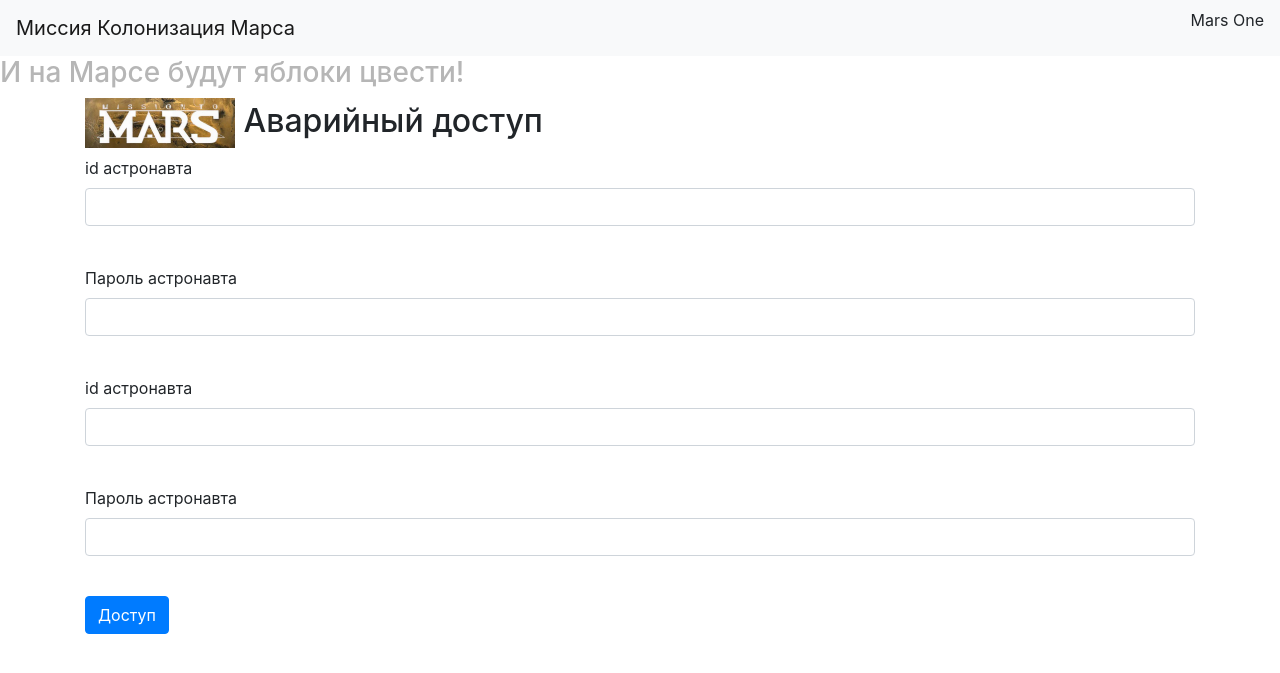
After one commit to Rinardik/flask_yandex, a Flask app: page /login in a window 1280 px wide. The commit adds this page. Shown: the top 673 px of the page. Run offline with Flask 3, Linux system fonts and the light colour scheme; some libraries are stand-ins or nearby versions.

Commit message:
Двойная защита

```diff
--- a/server.py
+++ b/server.py
@@ -1,67 +1,190 @@
-from flask import Flask, render_template_string
+from flask import Flask, request, url_for, redirect, render_template
+from wtforms import StringField, PasswordField, SubmitField
+from flask_wtf import FlaskForm
+from wtforms.validators import DataRequired
 
 app = Flask(__name__)
-app.config['STATIC_FOLDER'] = 'static'
+app.config['SECRET_KEY'] = 'yandexlyceum_secret_key'
 
-@app.route('/')
 def index():
-    images = [
-        'img/mars1.jpg',
-        'img/mars2.jpg',
-        'img/mars3.jpg'
-    ]
-    html_template = '''
-    <!doctype html>
-    <html lang="en">
-    <head>
-        <meta charset="utf-8">
-        <title>Пейзажи Марса</title>
-        <meta name="viewport" content="width=device-width, initial-scale=1">
-        <!-- Bootstrap CSS -->
-        <link href="https://cdn.jsdelivr.net/npm/bootstrap@5.0.0-beta1/dist/css/bootstrap.min.css"
-              rel="stylesheet"
-              integrity="sha384-giJF6kkoqNQ00vy+HMDP7azOuL0xtbfIcaT9wjKHr8RbDVddVHyTfAAsrekwKmP1"
-              crossorigin="anonymous">
-        <!-- Custom CSS -->
-        <link rel="stylesheet" type="text/css" href="{{ url_for('static', filename='css/style.css') }}" />
-    </head>
-    <body>
-        <div class="container mt-5">
-            <h1 class="text-center mb-4">Пейзажи Марса</h1>
-            <div id="marsCarousel" class="carousel slide" data-bs-ride="carousel">
-                <div class="carousel-indicators">
-                    {% for i in range(images|length) %}
-                        <button type="button" data-bs-target="#marsCarousel" data-bs-slide-to="{{ i }}"
-                                {% if i == 0 %}class="active"{% endif %} aria-current="true"
-                                aria-label="Slide {{ i + 1 }}"></button>
-                    {% endfor %}
-                </div>
-                <div class="carousel-inner rounded">
-                    {% for image in images %}
-                        <div class="carousel-item {% if loop.first %}active{% endif %}">
-                            <img src="{{ url_for('static', filename=image) }}" class="d-block w-100" alt="Пейзаж Марса">
+    return "Привет, Яндекс!"
+
+
+class LoginForm(FlaskForm):
+    id_astr = StringField('id астронавта', validators=[DataRequired()])
+    password_astr = PasswordField('Пароль астронавта', validators=[DataRequired()])
+    id_kap = StringField('id астронавта', validators=[DataRequired()])
+    password_kap = PasswordField('Пароль астронавта', validators=[DataRequired()])
+    submit = SubmitField('Доступ')
+
+@app.route('/login', methods=['GET', 'POST'])
+def login():
+    form = LoginForm()
+    if form.validate_on_submit():
+        return redirect('/success')
+    return render_template('login.html', title='Авторизация', form=form)
+
+@app.route('/selection', methods=['POST', 'GET'])
+def form_sample():
+    if request.method == 'GET':
+        return f'''<!doctype html>
+        <html lang="en">
+        <html lang="en">
+            <head>
+            <meta charset="utf-8">
+            <meta name="viewport" content="width=device-width, initial-scale=1, shrink-to-fit=no">
+            <link rel="stylesheet"
+            href="https://cdn.jsdelivr.net/npm/bootstrap@5.0.0-beta1/dist/css/bootstrap.min.css"
+            integrity="sha384-giJF6kkoqNQ00vy+HMDP7azOuL0xtbfIcaT9wjKHr8RbDVddVHyTfAAsrekwKmP1"
+            crossorigin="anonymous">
+            <link rel="stylesheet" type="text/css" href="{url_for('static', filename='css/style.css')}" />
+            <title>Анкета претендента</title>
+            </head>
+        <body>
+            <div class="container mt-5">
+                <h1 class="page">Анкета претендента</h1>
+                <h3 class="page">на участие в миссии</h3>
+                <form class="login_form" method="post">
+                    <div class="mb-3">
+                        <input type="password" class="form-control" id="password" placeholder="Введите фамилию" name="password">
+                    </div>
+                    <div class="mb-3">
+                        <input type="email" class="form-control" id="email" aria-describedby="emailHelp" placeholder="Введите имя" name="email">
+                    </div>
+                    <div class="mb-3">
+                        <input type="password" class="form-control" id="password" placeholder="Введите адрес почты" name="password">
+                    </div>
+                    <div class="mb-3">
+                        <label for="education" class="form-label">Какое у Вас образование?</label>
+                        <select class="form-select" id="education" name="education" required>
+                            <option value="начальное">начальное</option>
+                            <option value="среднее">среднее</option>
+                            <option value="высшее">высшее</option>
+                        </select>
+                    </div>
+                    <div class="mb-3">
+                        <p>Какие у Вас есть профессии?</p>
+                        <div class="form-check">
+                            <input class="form-check-input" type="checkbox" value="инженер-исследователь" id="engineer-researcher" name="professions">
+                            <label class="form-check-label" for="engineer-researcher">Инженер-исследователь</label>
                         </div>
-                    {% endfor %}
-                </div>
-                <button class="carousel-control-prev" type="button" data-bs-target="#marsCarousel" data-bs-slide="prev">
-                    <span class="carousel-control-prev-icon" aria-hidden="true"></span>
-                    <span class="visually-hidden">Предыдущий</span>
-                </button>
-                <button class="carousel-control-next" type="button" data-bs-target="#marsCarousel" data-bs-slide="next">
-                    <span class="carousel-control-next-icon" aria-hidden="true"></span>
-                    <span class="visually-hidden">Следующий</span>
-                </button>
+                        <div class="form-check">
+                            <input class="form-check-input" type="checkbox" value="пилот" id="pilot" name="professions">
+                            <label class="form-check-label" for="pilot">Пилот</label>
+                        </div>
+                        <div class="form-check">
+                            <input class="form-check-input" type="checkbox" value="строитель" id="builder" name="professions">
+                            <label class="form-check-label" for="builder">Строитель</label>
+                        </div>
+                        <div class="form-check">
+                            <input class="form-check-input" type="checkbox" value="экзобиолог" id="exobiologist" name="professions">
+                            <label class="form-check-label" for="exobiologist">Экзобиолог</label>
+                        </div>
+                        <div class="form-check">
+                            <input class="form-check-input" type="checkbox" value="врач" id="doctor" name="professions">
+                            <label class="form-check-label" for="doctor">Врач</label>
+                        </div>
+                        <div class="form-check">
+                            <input class="form-check-input" type="checkbox" value="инженер по терраформированию" id="terraform-engineer" name="professions">
+                            <label class="form-check-label" for="terraform-engineer">Инженер по терраформированию</label>
+                        </div>
+                        <div class="form-check">
+                            <input class="form-check-input" type="checkbox" value="климатолог" id="climatologist" name="professions">
+                            <label class="form-check-label" for="climatologist">Климатолог</label>
+                        </div>
+                        <div class="form-check">
+                            <input class="form-check-input" type="checkbox" value="специалист по радиационной защите" id="radiation-specialist" name="professions">
+                            <label class="form-check-label" for="radiation-specialist">Специалист по радиационной защите</label>
+                        </div>
+                        <div class="form-check">
+                            <input class="form-check-input" type="checkbox" value="астрогеолог" id="astrogeologist" name="professions">
+                            <label class="form-check-label" for="astrogeologist">Астрогеолог</label>
+                        </div>
+                        <div class="form-check">
+                            <input class="form-check-input" type="checkbox" value="гляциолог" id="glaciologist" name="professions">
+                            <label class="form-check-label" for="glaciologist">Гляциолог</label>
+                        </div>
+                        <div class="form-check">
+                            <input class="form-check-input" type="checkbox" value="инженер жизнеобеспечения" id="life-support-engineer" name="professions">
+                            <label class="form-check-label" for="life-support-engineer">Инженер жизнеобеспечения</label>
+                        </div>
+                        <div class="form-check">
+                            <input class="form-check-input" type="checkbox" value="метеоролог" id="meteorologist" name="professions">
+                            <label class="form-check-label" for="meteorologist">Метеоролог</label>
+                        </div>
+                        <div class="form-check">
+                            <input class="form-check-input" type="checkbox" value="оператор марсохода" id="rover-operator" name="professions">
+                            <label class="form-check-label" for="rover-operator">Оператор марсохода</label>
+                        </div>
+                        <div class="form-check">
+                            <input class="form-check-input" type="checkbox" value="киберинженер" id="cyber-engineer" name="professions">
+                            <label class="form-check-label" for="cyber-engineer">Киберинженер</label>
+                        </div>
+                        <div class="form-check">
+                            <input class="form-check-input" type="checkbox" value="штурман" id="navigator" name="professions">
+                            <label class="form-check-label" for="navigator">Штурман</label>
+                        </div>
+                        <div class="form-check">
+                            <input class="form-check-input" type="checkbox" value="пилот дронов" id="drone-pilot" name="professions">
+                            <label class="form-check-label" for="drone-pilot">Пилот дронов</label>
+                        </div>
+                    </div>
+                    <div class="mb-3">
+                        <label for="sex" class="form-label">Укажите пол</label>
+                        <div class="form-check">
+                            <input class="form-check-input" type="radio" name="sex" id="male" value="male" checked>
+                            <label class="form-check-label" for="male">
+                                Мужской
+                            </label>
+                        </div>
+                        <div class="form-check">
+                            <input class="form-check-input" type="radio" name="sex" id="female" value="female">
+                            <label class="form-check-label" for="female">
+                                Женский
+                            </label>
+                        </div>
+                    </div>
+                    <div class="mb-3">
+                        <label for="motivation" class="form-label">Почему вы хотите принять участие в миссии?</label>
+                        <textarea class="form-control" id="motivation" rows="3" name="motivation" required></textarea>
+                    </div>
+                    <div class="mb-3">
+                        <label for="photo" class="form-label">Приложите фотографию</label>
+                        <input type="file" class="form-control" id="photo" name="photo">
+                    </div>
+                    <div class="mb-3 form-check">
+                        <input class="form-check-input" type="checkbox" id="stay-on-mars" name="stay_on_mars">
+                        <label class="form-check-label" for="stay-on-mars">
+                            Готовы остаться на Марсе?
+                        </label>
+                    </div>
+                    <button type="submit" class="btn btn-primary">Отправить</button>
+                </form>
             </div>
-        </div>
+        </body>
+        </html>'''
 
-        <!-- Bootstrap JS Bundle -->
-        <script src="https://cdn.jsdelivr.net/npm/bootstrap@5.0.0-beta1/dist/js/bootstrap.bundle.min.js"
-                integrity="sha384-ygbV9kiqUc6oa4msXn9868pTtWMgiQaeYH7/t7LECLbyPA2x65Kgf80OJFdroafW"
-                crossorigin="anonymous"></script>
-    </body>
-    </html>
-    '''
-    return render_template_string(html_template, images=images)
+    elif request.method == 'POST':
+        surname = request.form['surname']
+        name = request.form['name']
+        email = request.form['email']
+        education = request.form['education']
+        professions = request.form.getlist('professions')
+        sex = request.form['sex']
+        motivation = request.form['motivation']
+        photo = request.files['photo']
+        stay_on_mars = 'stay_on_mars' in request.form
+    return f'''
+            <h1>Данные успешно отправлены!</h1>
+            <p><strong>Фамилия:</strong> {surname}</p>
+            <p><strong>Имя:</strong> {name}</p>
+            <p><strong>Email:</strong> {email}</p>
+            <p><strong>Образование:</strong> {education}</p>
+            <p><strong>Профессии:</strong> {', '.join(professions)}</p>
+            <p><strong>Пол:</strong> {sex}</p>
+            <p><strong>Мотивация:</strong> {motivation}</p>
+            <p><strong>Готов остаться на Марсе:</strong> {'Да' if stay_on_mars else 'Нет'}</p>
+        '''
 
 if __name__ == '__main__':
-    app.run(debug=True, port=8080)
+    app.run(port=8080, host='127.0.0.1')
--- a/static/css/style.css
+++ b/static/css/style.css
@@ -1,14 +1,35 @@
-body {
-    background-color: #f8f9fa;
+form.login_form {
+    margin-left: auto;
+    margin-right: auto;
+    max-width: 450px;
+    background-color: #e2cb6e;
+    border: 1px solid gray;
+    border-radius: 5px;
+    padding: 10px;
+}
+.form-check {
+    margin-bottom: 10px;
 }
 
-.carousel-inner img {
-    height: 60vh;
-    object-fit: cover;
+.mb-3 {
+    margin-bottom: 15px;
 }
 
-.carousel-caption {
-    background: rgba(0, 0, 0, 0.5);
-    padding: 10px;
-    border-radius: 5px;
+.btn-primary {
+    background-color: #007bff;
+    border-color: #007bff;
 }
+
+.btn-primary:hover {
+    background-color: #0056b3;
+    border-color: #0056b3;
+}
+.page {
+    height: 3vh;
+    display: flex;
+    align-items: center;
+    justify-content: center;
+}
+h3 {
+    color: rgb(182, 182, 182)
+}
--- /dev/null
+++ b/templates/base.html
@@ -0,0 +1,25 @@
+<!doctype html>
+ <html lang="en">
+ <head>
+     <meta charset="utf-8">
+     <meta name="viewport" content="width=device-width, initial-scale=1, shrink-to-fit=no">
+     <link rel="stylesheet"
+           href="https://stackpath.bootstrapcdn.com/bootstrap/4.4.1/css/bootstrap.min.css"
+           integrity="sha384-Vkoo8x4CGsO3+Hhxv8T/Q5PaXtkKtu6ug5TOeNV6gBiFeWPGFN9MuhOf23Q9Ifjh"
+           crossorigin="anonymous">
+     <link rel="stylesheet" type="text/css" href="{{ url_for('static', filename='css/style.css') }}">
+     <title>{{title}}</title>
+ </head>
+ <body>
+ <header>
+     <nav class="navbar navbar-light bg-light">
+         <a class="navbar-brand" href="#">Миссия Колонизация Марса</a>
+         <p>Mars One</p>
+     </nav>
+ </header>
+ <h3>И на Марсе будут яблоки цвести!</h3>
+ <main role="main" class="container">
+     {% block content %}{% endblock %}
+ </main>
+ </body>
+ </html>
--- /dev/null
+++ b/templates/login.html
@@ -0,0 +1,48 @@
+{% extends "base.html" %}
+
+ {% block content %}
+ <h2>
+     <img src="/static/img/MARS-2-7.png" alt="">
+     Аварийный доступ
+ </h2>
+ <form action="" method="post" novalidate>
+     {{ form.hidden_tag() }}
+     <p>
+         {{ form.id_astr.label }}<br>
+         {{ form.id_astr(class="form-control") }}<br>
+         {% for error in form.id_astr.errors %}
+             <div class="alert alert-danger" role="alert">
+                 {{ error }}
+             </div>
+         {% endfor %}
+     </p>
+     <p>
+         {{ form.password_astr.label }}<br>
+         {{ form.password_astr(class="form-control", type="password") }}<br>
+         {% for error in form.password_astr.errors %}
+             <div class="alert alert-danger" role="alert">
+                 {{ error }}
+             </div>
+         {% endfor %}
+     </p>
+     <p>
+         {{ form.id_kap.label }}<br>
+         {{ form.id_kap(class="form-control") }}<br>
+         {% for error in form.id_kap.errors %}
+             <div class="alert alert-danger" role="alert">
+                 {{ error }}
+             </div>
+         {% endfor %}
+     </p>
+     <p>
+         {{ form.password_kap.label }}<br>
+         {{ form.password_kap(class="form-control", type="password") }}<br>
+         {% for error in form.password_kap.errors %}
+             <div class="alert alert-danger" role="alert">
+                 {{ error }}
+             </div>
+         {% endfor %}
+     </p>
+     <p>{{ form.submit(type="submit", class="btn btn-primary") }}</p>
+ </form>
+ {% endblock %}
```
Also changed, not shown: loginform.py (added), static/img/MARS-2-7.png (added).
